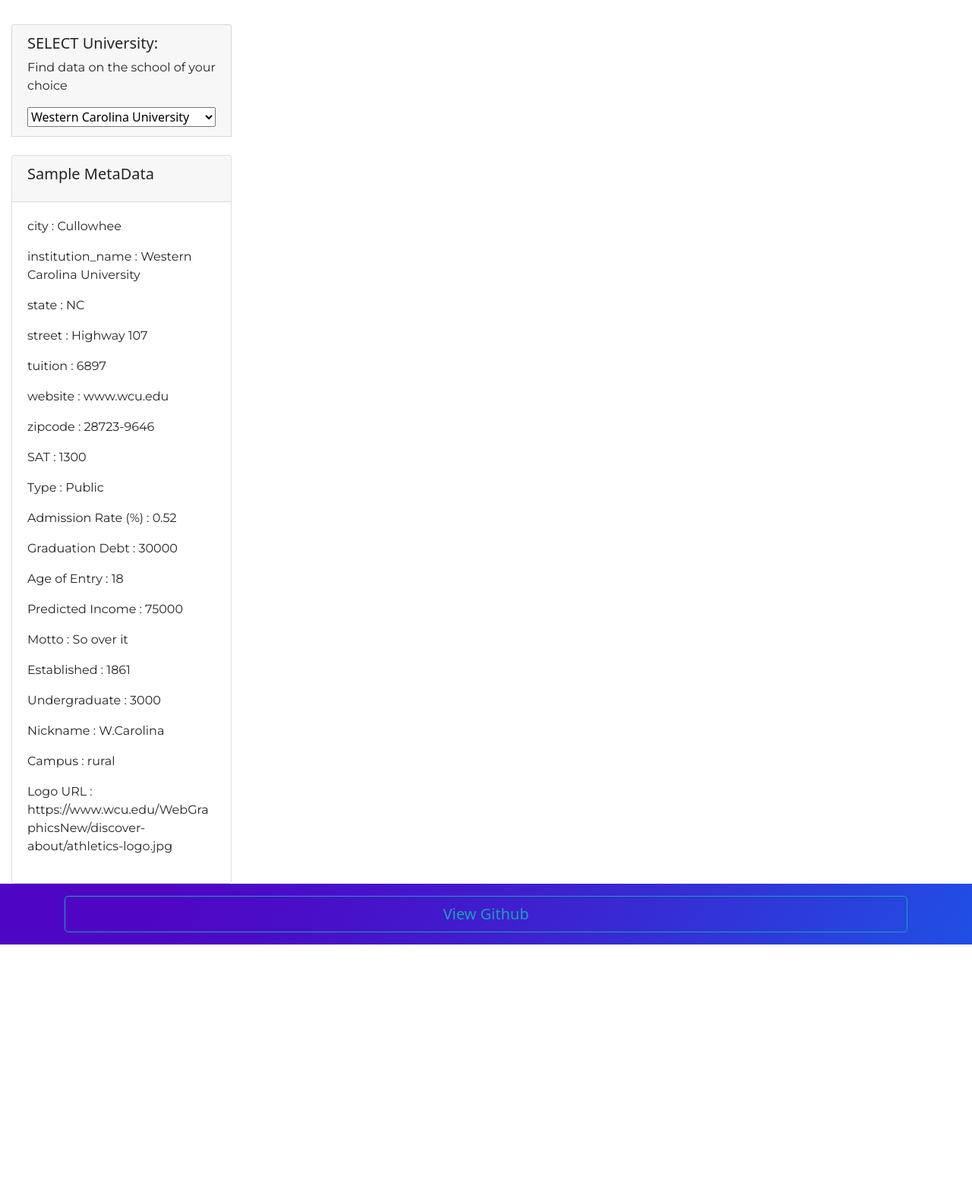
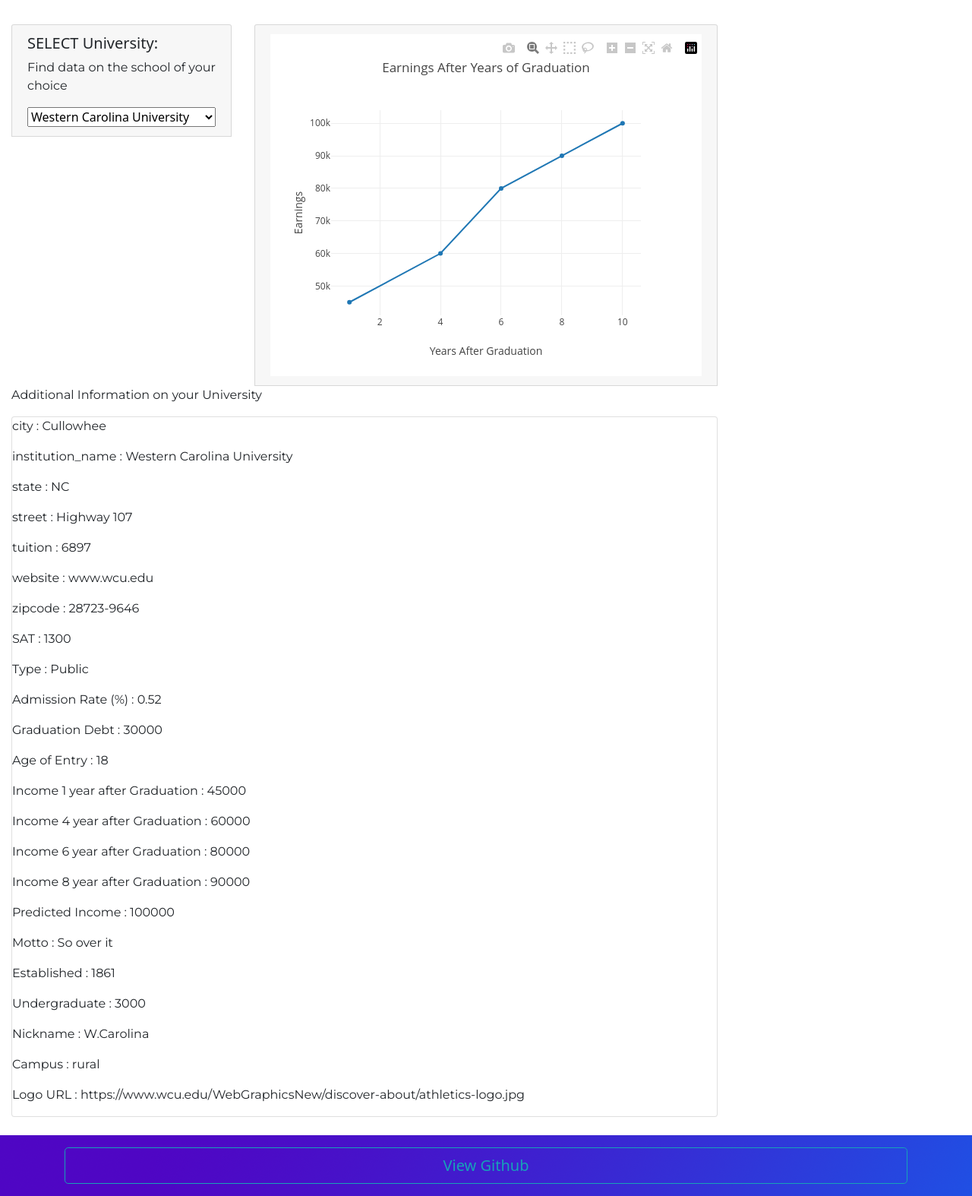
Before and after one commit to huntercash/Project3-ML, a Flask app: page /machineLearning in a window 1280 px wide. Shown: the part 291-1865 px from the top of the page at 76% size. Before the commit the page ends 1534 px from the top, so only its background shows below. Run offline with Flask 2, Linux system fonts and the light colour scheme; parts of the project's set-up code (start-up, migrations or seed data) failed here and were passed over; some libraries are stand-ins or nearby versions.

Commit message:
updating machine learning.js and test.json

```diff
--- a/api/static/css/custom.css
+++ b/api/static/css/custom.css
@@ -16,3 +16,11 @@
 p {
     font-family: montserrat;
 }
+
+.line {
+    height: 100%;
+    width: 100%;
+}
+.mLbackground{
+    background-color: #f8f6f7;
+}
--- a/api/static/js/machineLearning.js
+++ b/api/static/js/machineLearning.js
@@ -1,97 +1,72 @@
 function buildMetadata(sample) {
   // @TODO: Complete the following function that builds the metadata panel
   // Use `d3.json` to fetch the metadata for a sample
-  const url = "../test.json"; //get the url for the API
+  const url = "../static/test.json"; //get the url for the API
   d3.json(url).then((sampleNames) => {
     // Use d3 to select the panel with id of `#sample-metadata`
     var sample_metadata = d3.select("#sample-metadata");
       // Clear existed data
       sample_metadata.html("");
       // Use `Object.entries` to add each key and value pair to the panel
-    //   Object.entries(sample).forEach(([key, value]) => {
-    //       console.log(key, value)
-    //     row = sample_metadata.append("p");
-    //     row.text(`${key} : ${value}`);
-    //   });
       Object.entries(sample).forEach(([key, value]) => {
-        console.log(key, value)
-      row = sample_metadata.append("p");
-      row.text(`${key} : ${value}`);
-        });
+
+        row = sample_metadata.append("p");
+        row.text(`${key} : ${value}`);
+      });
     });
 }
 
+
+
 // Build the chart
-// function buildCharts(sample) {
+function buildCharts(sample) {
 
-//   // Use d3.json to fetch the sample data for the plots
-//   const url = `samples/${sample}`;
-//   d3.json(url).then((data) => {
-//     // Build dynamic bubble plot data
-//     var x_value = data.otu_ids; //x-axis
-//     var y_value = data.sample_values; //y-axis
-//     var marker_color = data.otu_ids; // Marker color
-//     var marker_size = data.sample_values; // Marker size
-//     var text_value = data.otu_labels; // Text Value
-//     // Define the Bubble Plot
-//     var trace1 = {
-//       x: x_value,
-//       y: y_value,
-//       text: text_value,
-//       mode: 'markers',
-//       marker: {
-//         color: marker_color,
-//         size: marker_size,
-//         colorscale: "Picnic",
-//       }
-//     }
-    // Define the variable for building the plot
-//     var bubblePlotData = [trace1];
+    // Build a Line Chart
 
-//     var layout = {
-//       xaxis: { title: "OTU ID"},
-//       title: "OTU Volume and Spread",
-//       // Add my name at the top right of the bubble plot..
-//       annotations: [{
-//         text:'Hunter Cash',
-//         x: 1,
-//         y: 1,
-//         yref: 'paper',
-//         xref: 'paper',
-//         showarrow: false,
-//         font: {color:'red', size: 16}
-//       }],
-//     };
-//     // Show the graph on the ID of bubble in the html
-//     Plotly.newPlot('bubble', bubblePlotData, layout);
+    d3.json("../static/test.json").then((sample) => {
+        var lineYValues = []
 
-//     // Build a Pie Chart
-//     // Slice the Data for top 10
-//     d3.json(url).then((data) => {
-//       var pieValue = data.sample_values.slice(0,10);
-//       var pieLabels = data.otu_ids.slice(0,10);
-//       var pieHover = data.otu_labels.slice(0,10);
-//       var pieData = [{
-//         values: pieValue,
-//         labels: pieLabels,
-//         hovertext: pieHover,
-//         type: 'pie',
-//       }];
-//       var pieLayout= {
-//         title: "Top Ten OTU",
-//       };
-//     // Show the graph on the ID of pie in the html
-//     Plotly.newPlot('pie', pieData, pieLayout);
-//     });
+        sample.forEach(function(row){
+        //   row['Amount (in trillions)'] = +row['Amount (in trillions)']
+          lineYValues.push(row["Income 1 year after Graduation"])
+          lineYValues.push(row["Income 4 year after Graduation"])
+          lineYValues.push(row["Income 6 year after Graduation"])
+          lineYValues.push(row["Income 8 year after Graduation"])
+          lineYValues.push(row["Predicted Income"])
+        })
+        console.log(sample[0])
+      var lineXValues = [1,4,6,8,10];
+    //   var pieHover = data.otu_labels.slice(0,10);
+      var lineData = [{
+        x: lineXValues,
+        y: lineYValues,
+        // hovertext: pieHover,
+        type: 'line',
+      }];
+      var lineLayout= {
+        title: "Earnings After Years of Graduation ",
+        xaxis: {
+            title: "Years After Graduation"
+          },
+          yaxis: {
+            title: "Earnings"
+          }
+      };
+      console.log(lineYValues)
+      console.log(lineXValues)
+
+    // Show the graph on the ID of pie in the html
+    Plotly.newPlot('line', lineData, lineLayout);
+    });
 //   });
-// };
+};
 
 // function to create the dropdown menu for the names
 function init() {
   // Grab a reference to the dropdown select element
   var selector = d3.select("#selDataset");
   // Use the list of sample names to populate the select options
-  d3.json("../test.json").then((sampleNames) => {
+  d3.json("../static/test.json").then((sampleNames) => {
     sampleNames.forEach((sample) => {
 
       selector
@@ -102,8 +77,9 @@
 
     // Use the first sample from the list to build the initial plots
     const firstSample = sampleNames[0];
-    // // buildCharts(firstSample);
+    buildCharts(firstSample);
     buildMetadata(firstSample);
+
   });
 }
 
@@ -116,3 +92,44 @@
 
 // Initialize the dashboard
 init();
+
+//table for additional school info
+
+// d3.json('data.json', function (error,data) {
+
+//     function tabulate(data, columns) {
+//           var table = d3.select('body').append('table')
+//           var thead = table.append('thead')
+//           var	tbody = table.append('tbody');
+
+//           // append the header row
+//           thead.append('tr')
+//             .selectAll('th')
+//             .data(columns).enter()
+//             .append('th')
+//               .text(function (column) { return column; });
+
+//           // create a row for each object in the data
+//           var rows = tbody.selectAll('tr')
+//             .data(data)
+//             .enter()
+//             .append('tr');
+
+//           // create a cell in each row for each column
+//           var cells = rows.selectAll('td')
+//             .data(function (row) {
+//               return columns.map(function (column) {
+//                 return {column: column, value: row[column]};
+//               });
+//             })
+//             .enter()
+//             .append('td')
+//               .text(function (d) { return d.value; });
+
+//         return table;
+//       }
+
+//       // render the table(s)
+//       tabulate(data, ['date', 'close']); // 2 column table
+
+//   });
--- a/api/test.json
+++ b/api/static/test.json
@@ -12,7 +12,11 @@
         "Admission Rate (%)": 0.52,
         "Graduation Debt": 30000,
         "Age of Entry": 18,
-        "Predicted Income": 75000,
+        "Income 1 year after Graduation": 45000,
+        "Income 4 year after Graduation": 60000,
+        "Income 6 year after Graduation": 80000,
+        "Income 8 year after Graduation": 90000,
+        "Predicted Income": 100000,
         "Motto": "So over it",
         "Established": 1861,
         "Undergraduate": 3000,
--- a/api/templates/machineLearning.html
+++ b/api/templates/machineLearning.html
@@ -27,29 +27,57 @@
 
     <body>
 
-        <div class="container-fluid">
+        <div class="container-fluid mLbackground">
             <div class="jumbotron header text-white heading">
                 <h1 class="display-4 text-center"><b>Predicted University Return on Investment</b></h1>
                 <br><br>
             </div>
         </div>
         <div class="container-fluid">
-          <div class="row">
+          <div class = "row">
             <div class="col-md-3 col-12">
               <div class="card card-header">
                 <h5>SELECT University:</h5>
                 <p>Find data on the school of your choice</p>
                 <select id="selDataset" onchange="optionChanged(this.value)"></select>
               </div>
-              <br>
-              <div class="card card-primary">
-                  <div class="card-header">
-                    <h5 class="card-title">Sample MetaData</h5>
-                  </div>
-                  <div id="sample-metadata" class="card-body"></div>
+            </div>
+            <div class = "col-md-6">
+              <div class= "card card-header">
+              <div id ="line" class=""></div>
               </div>
             </div>
-            <div class="col-md-5 col-12">
+          </div>
+         </div>
+
+         <div class="container-fluid">
+           <div class = "row">
+              <div class="col-md-12">
+                <p>Additional Information on your University</p>
+              </div>
+              <div class = "col-md-9">
+                <div class= "card">
+                <div id ="sample-metadata"></div>
+                </div>
+              </div>
+            </div>
+          </div>
+
+              <br>
+            <!--  graph and data
+            <div class= "card-body">
+              <div class="col-md-6">
+                  <div id="line" class=""></div>
+              </div>
+              <div class="row">
+                  <div id="sample-metadata" class=""></div>
+              </div>
+            </div>
+          -->
+
+          <!-- </div>
+        </div>     -->
+            <!-- <div class="col-md-5 col-12">
               <div id="table-area"></div>
             </div>
             <div class="col-md-4 col-12">
@@ -61,7 +89,7 @@
           <div class="col-md-12">
             <div id="bubble"></div>
           </div>
-        </div>
+        </div> -->
 
 </body>
 
```
